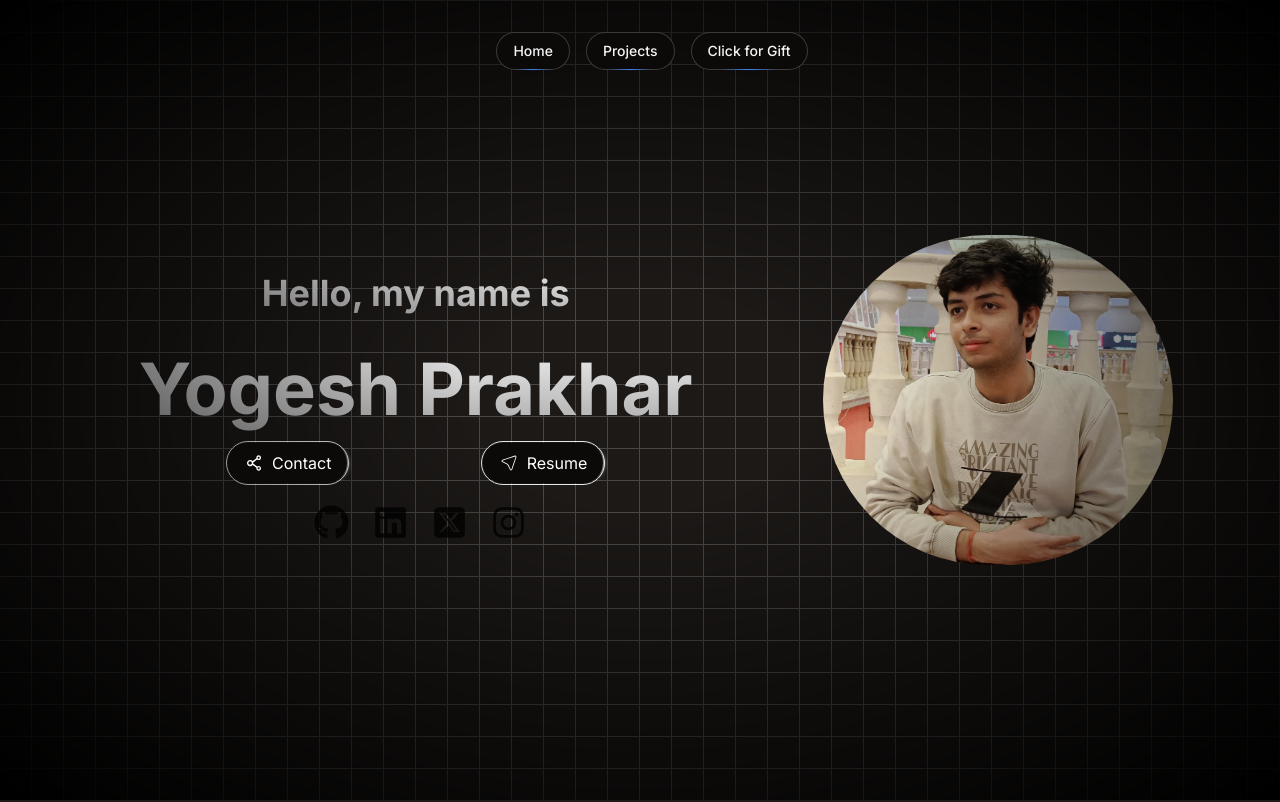
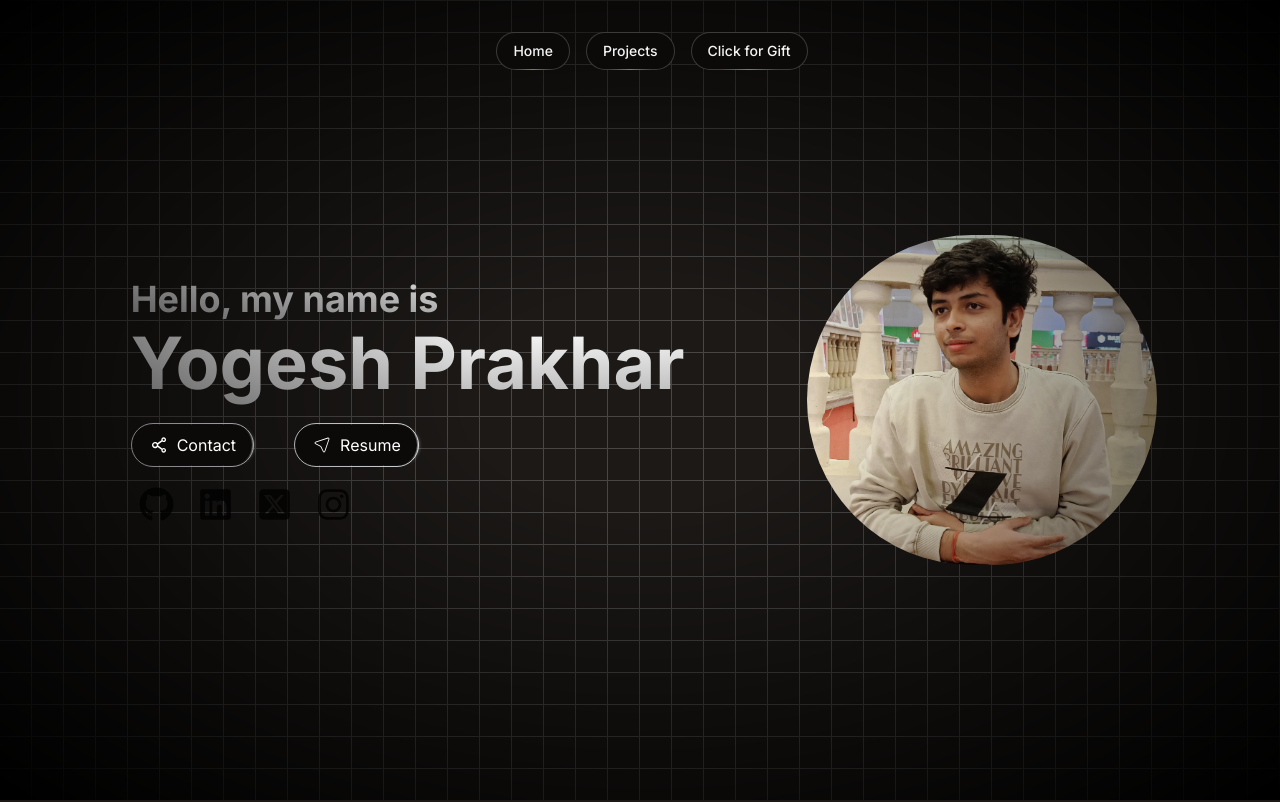
Before and after one commit to yogeshprakhar/My-Portfolio, a Next.js app: page / in a window 1280 px wide. Shown: the top 802 px of the page. Built offline with nearby package versions, Linux system fonts and the light colour scheme.

Commit message:
fix home page ui

```diff
--- a/src/components/Home.tsx
+++ b/src/components/Home.tsx
@@ -14,14 +14,14 @@ export function Home() {
       <div className="min-h-screen flex w-full flex-row justify-evenly">
         <div className="flex flex-col justify-center">
           <div>
-            <h2 className="md:ml-2 text-4xl md:mb-1 p-3 text-center font-bold bg-clip-text text-transparent bg-gradient-to-b from-neutral-50 to-neutral-400">
+            <h2 className="md:pl-2 text-4xl md:pb-2 pb-5  text-center md:text-start font-bold bg-clip-text text-transparent bg-gradient-to-b from-neutral-50 to-neutral-400">
               Hello, my name is
             </h2>
-            <h1 className="md:ml-2 text-center md:pb-4 p-6 text-7xl font-bold bg-clip-text text-transparent bg-gradient-to-b from-neutral-50 to-neutral-400">
+           <h1 className="md:pl-2 text-center md:text-start pb-7 md:pb-6 text-7xl font-bold bg-clip-text text-transparent bg-gradient-to-b from-neutral-50 to-neutral-400">
               Yogesh Prakhar
             </h1>
           </div>
-          <div className="flex gap-5 md:pl-2 justify-evenly">
+          <div className="flex gap-10 md:pl-2 md:justify-start justify-center">
             <Link target="_blank" href={"mailto:yogeshprakhar50226@gmail.com"}>
               <HoverBorderGradient
                 containerClassName="rounded-full"
@@ -48,7 +48,7 @@ export function Home() {
               </HoverBorderGradient>
             </Link>
           </div>
-          <div className="md:pt-5 md:pl-4 pt-10 flex justify-center gap-6">
+          <div className="md:pt-5 md:pl-4 pt-10 flex md:justify-start justify-center gap-6">
             <Link target="_blank" href={"https://github.com/yogeshprakhar"}>
               <FaGithub
                 size={35}
```
